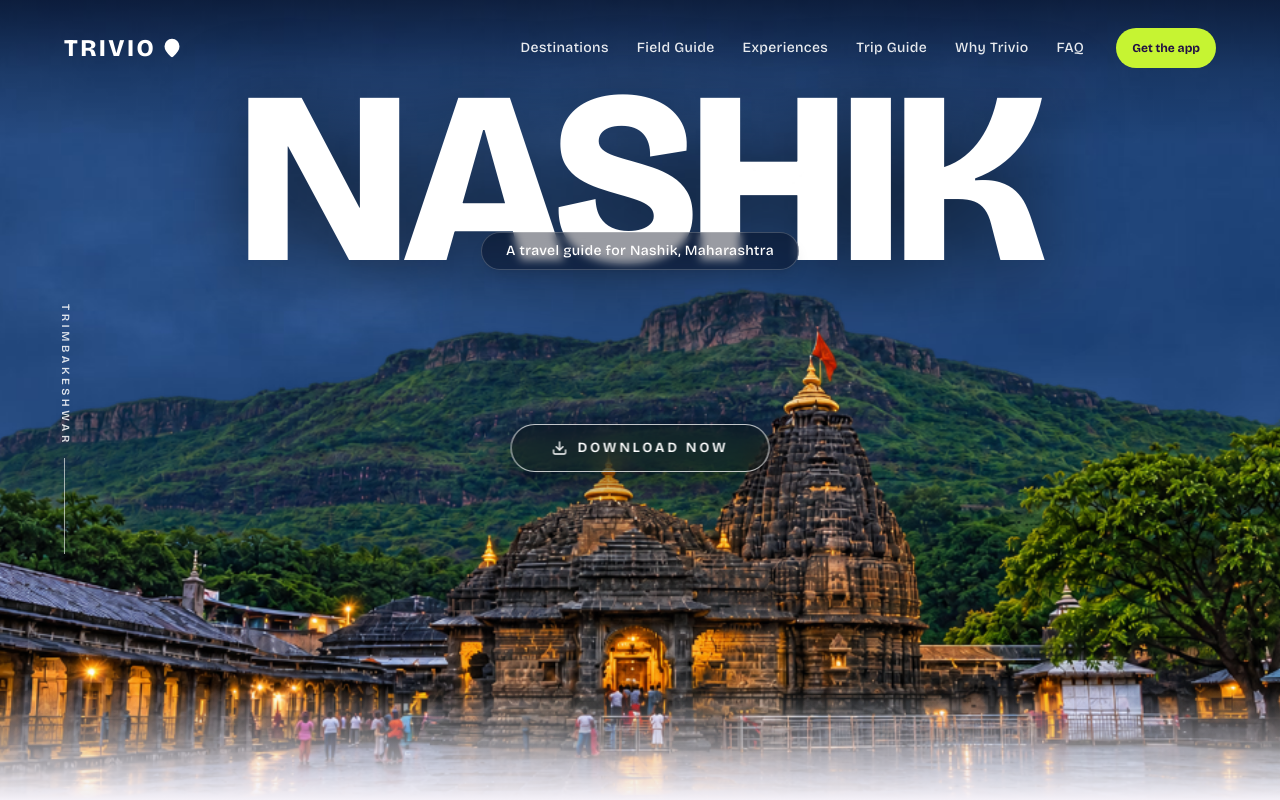
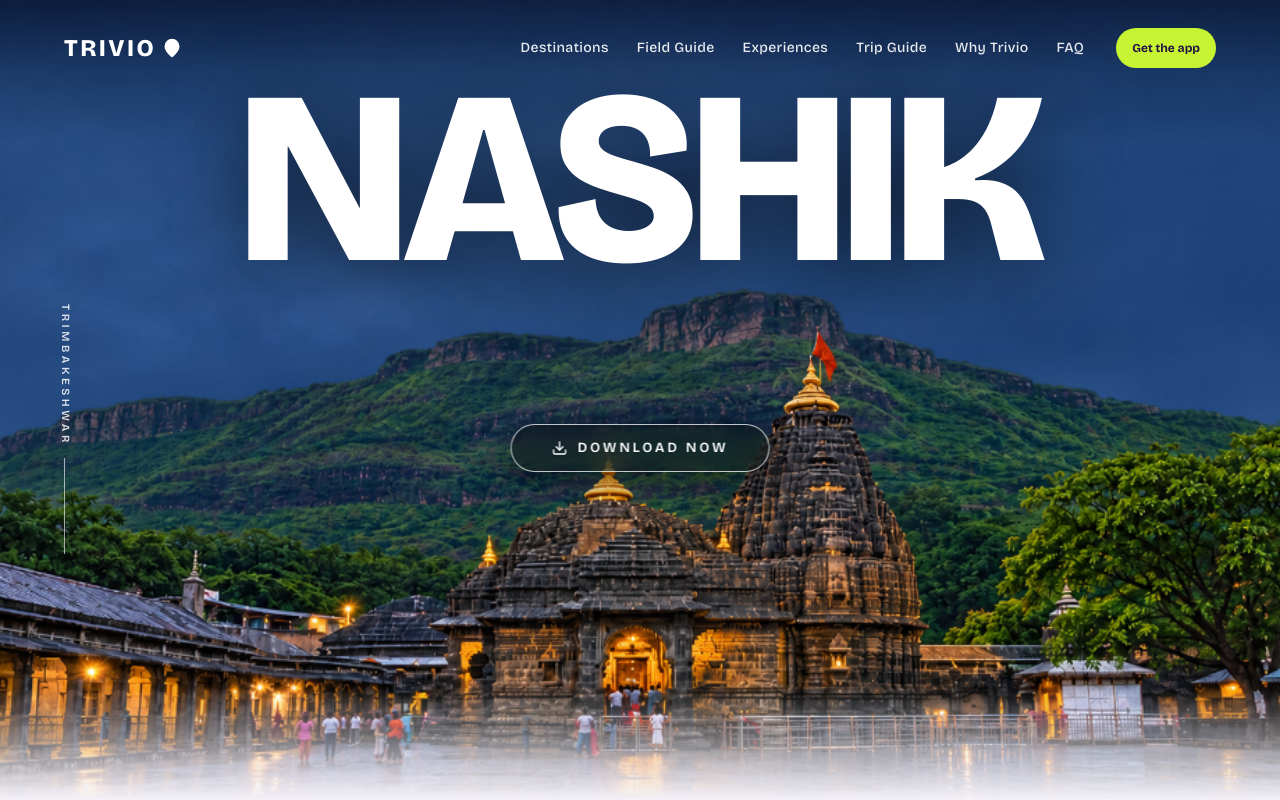
Before and after one commit to sooubh/nashik, a Next.js app: page / in a window 1280 px wide. Shown: the top 800 px of the page. Built offline with nearby package versions, Linux system fonts and the light colour scheme.

Commit message:
fix(ui): preserve original Trivio hero composition

```diff
--- a/src/components/landing/HeroSection.tsx
+++ b/src/components/landing/HeroSection.tsx
@@ -58,12 +58,6 @@ export function HeroSection() {
         </motion.h1>
       </motion.div>
 
-      <div className="pointer-events-none absolute inset-x-0 top-[58%] z-20 flex justify-center px-5 sm:top-[29%]">
-        <p className="max-w-xl rounded-full border border-white/20 bg-slate-950/40 px-4 py-2 text-center text-xs font-medium leading-relaxed tracking-wide text-white shadow-lg backdrop-blur-sm sm:px-6 sm:text-sm">
-          {SITE_CONFIG.tagline}
-        </p>
-      </div>
-
       {/* Reuse the exact desktop foreground cutout; responsive object-fit frames it for phones. */}
       <motion.div className="pointer-events-none absolute inset-0 z-10 h-full w-full select-none" style={shouldReduceMotion ? undefined : { y: foregroundY }}>
         <div className="absolute inset-0 h-full w-full">
```
